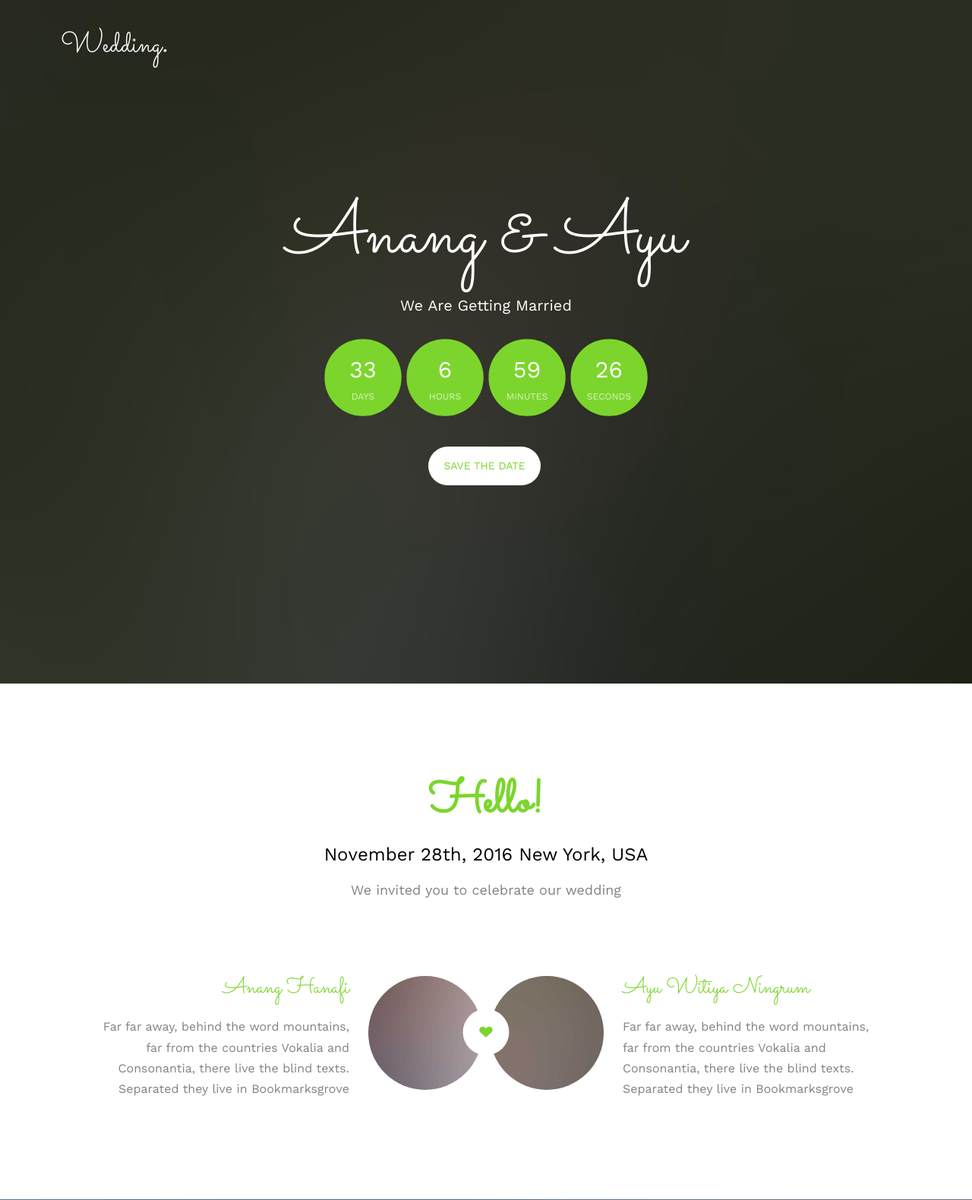
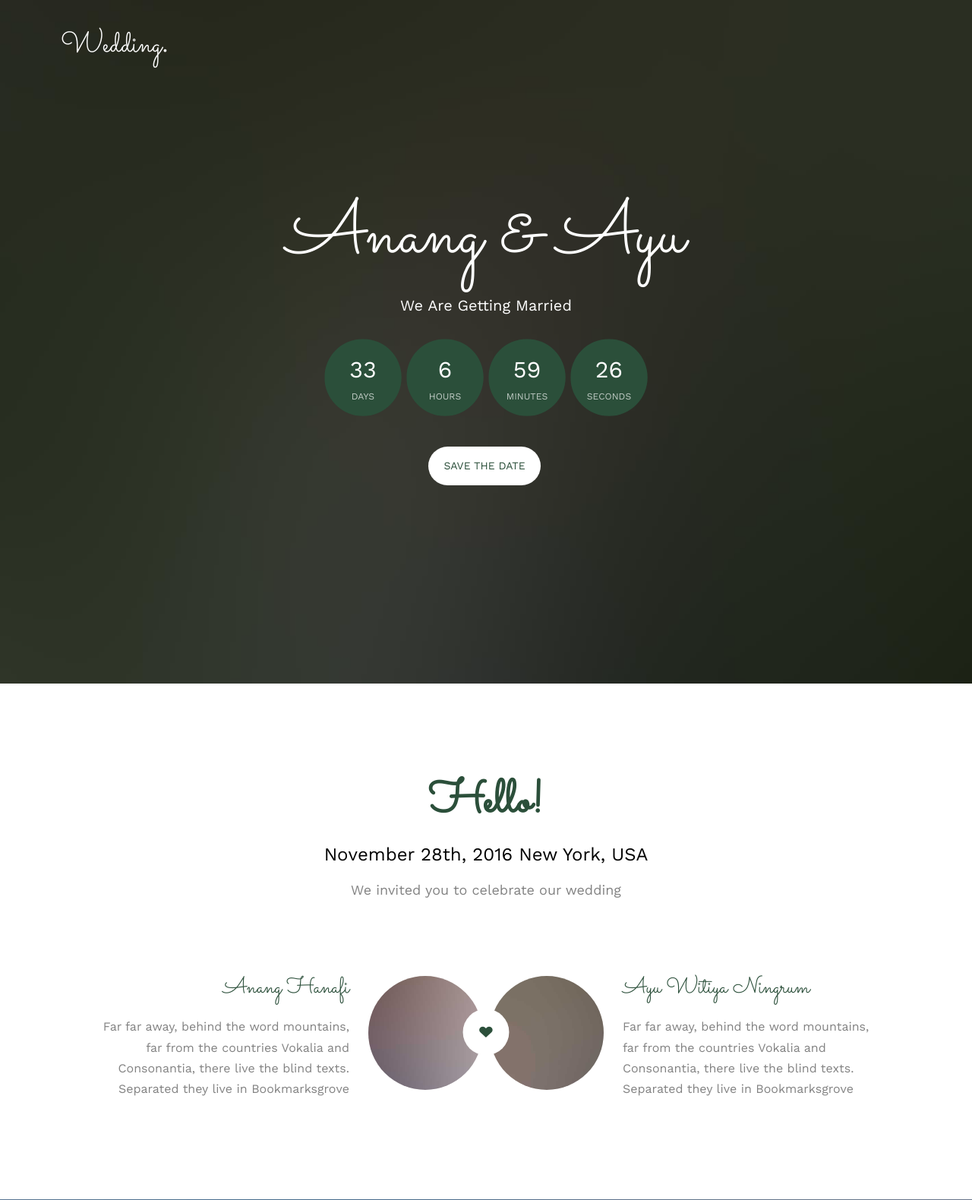
Before and after one commit to ananghanafi/mywedding, a PHP site: page /cetak/index.html in a window 1280 px wide. Shown: the top 1580 px of the page at 76% size. Run offline with PHP 8.4, Linux system fonts and the light colour scheme; some libraries are stand-ins or nearby versions; some web fonts are replaced.

Commit message:
update css, js and assets

```diff
--- a/css/style.css
+++ b/css/style.css
@@ -47,13 +47,13 @@ body {
 }
 
 a {
-  color: #7CD52D;
+  color: #2B4F3A;
   -webkit-transition: 0.5s;
   -o-transition: 0.5s;
   transition: 0.5s;
 }
 a:hover, a:active, a:focus {
-  color: #7CD52D;
+  color: #2B4F3A;
   outline: none;
   text-decoration: none;
 }
@@ -71,17 +71,17 @@ h1, h2, h3, h4, h5, h6, figure {
 
 ::-webkit-selection {
   color: #fff;
-  background: #7CD52D;
+  background: #2B4F3A;
 }
 
 ::-moz-selection {
   color: #fff;
-  background: #7CD52D;
+  background: #2B4F3A;
 }
 
 ::selection {
   color: #fff;
-  background: #7CD52D;
+  background: #2B4F3A;
 }
 
 .fh5co-nav {
@@ -879,7 +879,7 @@ form label {
 .fh5co-cover .display-tc .btn {
   padding: 15px 20px;
   background: #fff !important;
-  color: #7CD52D;
+  color: #2B4F3A;
   border: none !important;
   font-size: 14px;
   text-transform: uppercase;
@@ -942,7 +942,7 @@ form label {
   display: inline-block;
   width: 100px;
   height: 100px;
-  background: #7CD52D;
+  background: #2B4F3A;
   margin: 0 4px;
   -webkit-border-radius: 50%;
   -moz-border-radius: 50%;
@@ -1043,7 +1043,7 @@ form label {
   font-size: 20px;
   background: #fff;
   padding: 20px;
-  color: #7CD52D;
+  color: #2B4F3A;
   -webkit-border-radius: 50%;
   -moz-border-radius: 50%;
   -ms-border-radius: 50%;
@@ -1066,7 +1066,7 @@ form label {
 }
 .couple-half h3 {
   font-family: "Sacramento", Arial, serif;
-  color: #7CD52D;
+  color: #2B4F3A;
   font-size: 30px;
 }
 .couple-half .groom, .couple-half .bride {
@@ -1181,7 +1181,7 @@ form label {
   margin-bottom: 10px;
   line-height: 1.5;
   font-weight: bold;
-  color: #7CD52D;
+  color: #2B4F3A;
   font-family: "Sacramento", Arial, serif;
 }
 @media screen and (max-width: 768px) {
--- a/js/main.js
+++ b/js/main.js
@@ -22,7 +22,7 @@
 	var offcanvasMenu = function() {
 
 		$('#page').prepend('<div id="fh5co-offcanvas" />');
-		$('#page').prepend('<a href="#" class="js-fh5co-nav-toggle fh5co-nav-toggle fh5co-nav-white"><i></i></a>');
+		// $('#page').prepend('<a href="#" class="js-fh5co-nav-toggle fh5co-nav-toggle fh5co-nav-white"><i></i></a>');
 		var clone1 = $('.menu-1 > ul').clone();
 		$('#fh5co-offcanvas').append(clone1);
 		var clone2 = $('.menu-2 > ul').clone();
```
Also changed, not shown: other parts of css/style.css (+15 -15 lines), index.html (+25 -9 lines).
